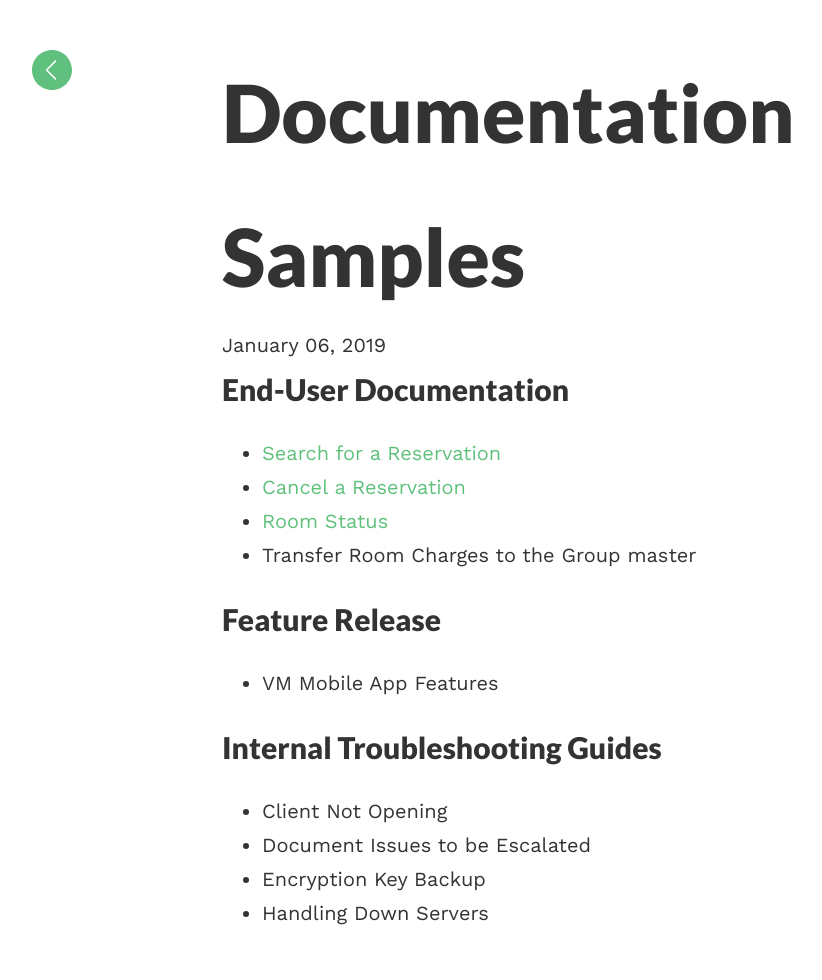
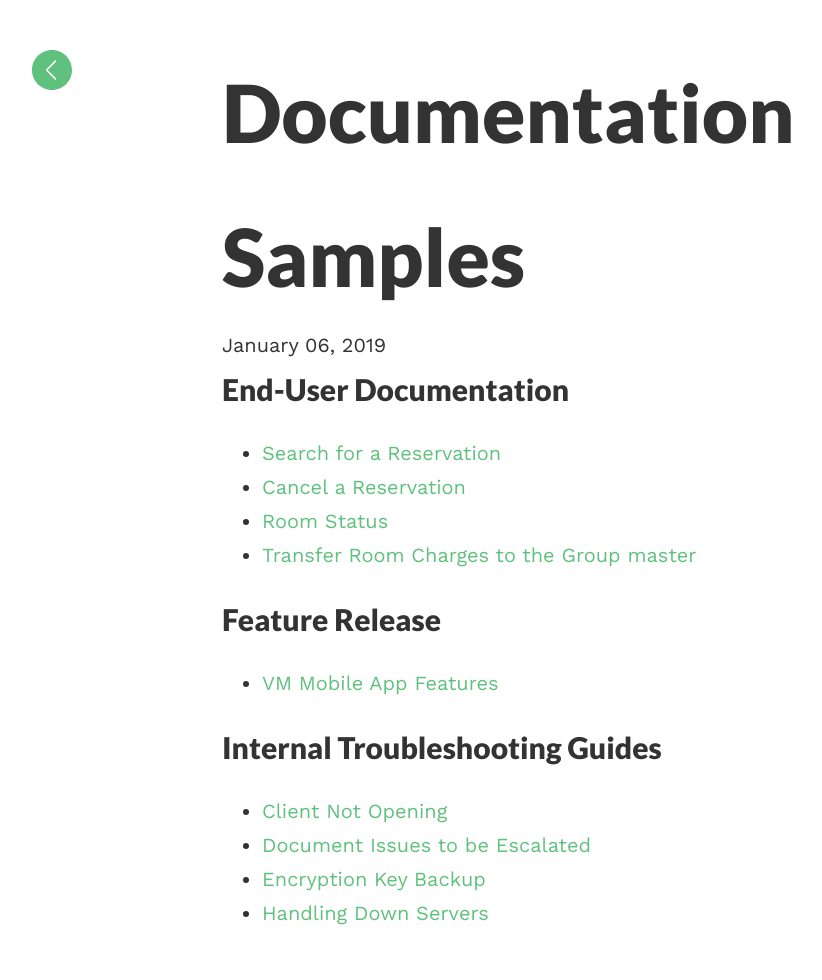
Before and after one commit to blake1ward/portfolio, a Jekyll site: the page built from _posts/2019-01-6-Documentation.md, in a window 1280 px wide. Shown: the whole page, without its empty margins (18-840 px from the left). Built offline with Jekyll 4.4.1, drawn with Linux system fonts in a browser that asks for light colours.

Commit message:
Update 2019-01-6-Documentation.md

```diff
--- a/_posts/2019-01-6-Documentation.md
+++ b/_posts/2019-01-6-Documentation.md
@@ -9,14 +9,18 @@ title: "Documentation samples"
   <li><a href="https://blake1ward.github.io/portfolio/search-res/" target="_blank">Search for a Reservation</a></li>
   <li><a href="https://blake1ward.github.io/portfolio/cancel-res/" target="_blank">Cancel a Reservation</a></li>
   <li><a href="https://blake1ward.github.io/portfolio/room-status/" target="_blank">Room Status</a></li>
-  <li>Transfer Room Charges to the Group master</li>
+  <li><a href="https://blake1ward.github.io/portfolio/transfer-charges/" target="_blank">Transfer Room Charges to the Group master</a></li>
 </ul>
 
 ## Feature Release
-- VM Mobile App Features
+<ul>
+<li><a href="https://blake1ward.github.io/portfolio/mobile-app/" target="_blank">VM Mobile App Features</a></li>
+  </ul>
 
 ## Internal Troubleshooting Guides
-- Client Not Opening
-- Document Issues to be Escalated
-- Encryption Key Backup
-- Handling Down Servers
+<ul>
+<li><a href="https://blake1ward.github.io/portfolio/client-not-opening/" target="_blank">Client Not Opening</a></li>
+<li><a href="https://blake1ward.github.io/portfolio/doc-escalate/" target="_blank">Document Issues to be Escalated</a></li>
+<li><a href="https://blake1ward.github.io/portfolio/encryption-key/" target="_blank">Encryption Key Backup</a></li>
+<li><a href="https://blake1ward.github.io/portfolio/down-servers/" target="_blank">Handling Down Servers</a></li>
+  </ul>
```
